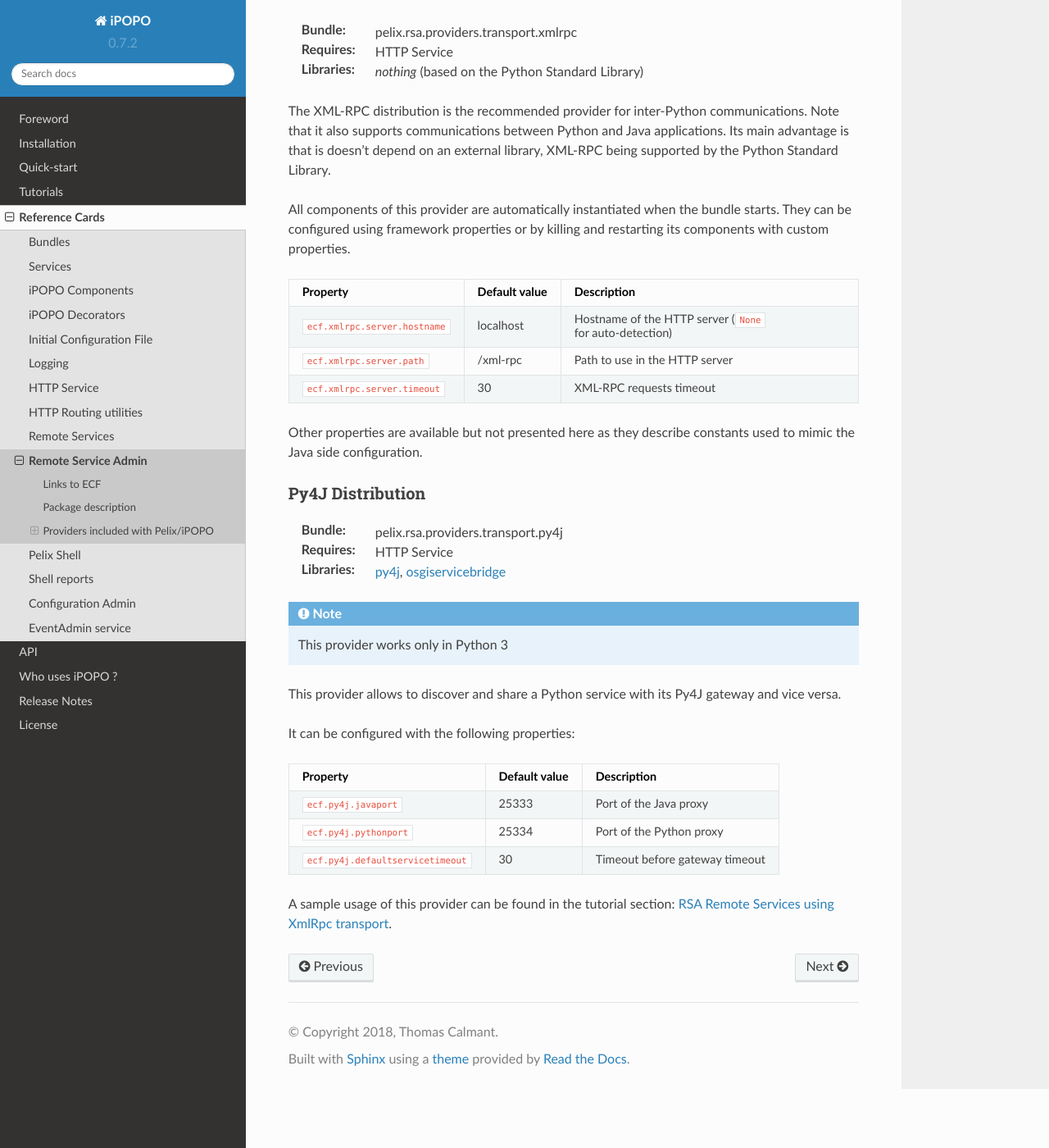
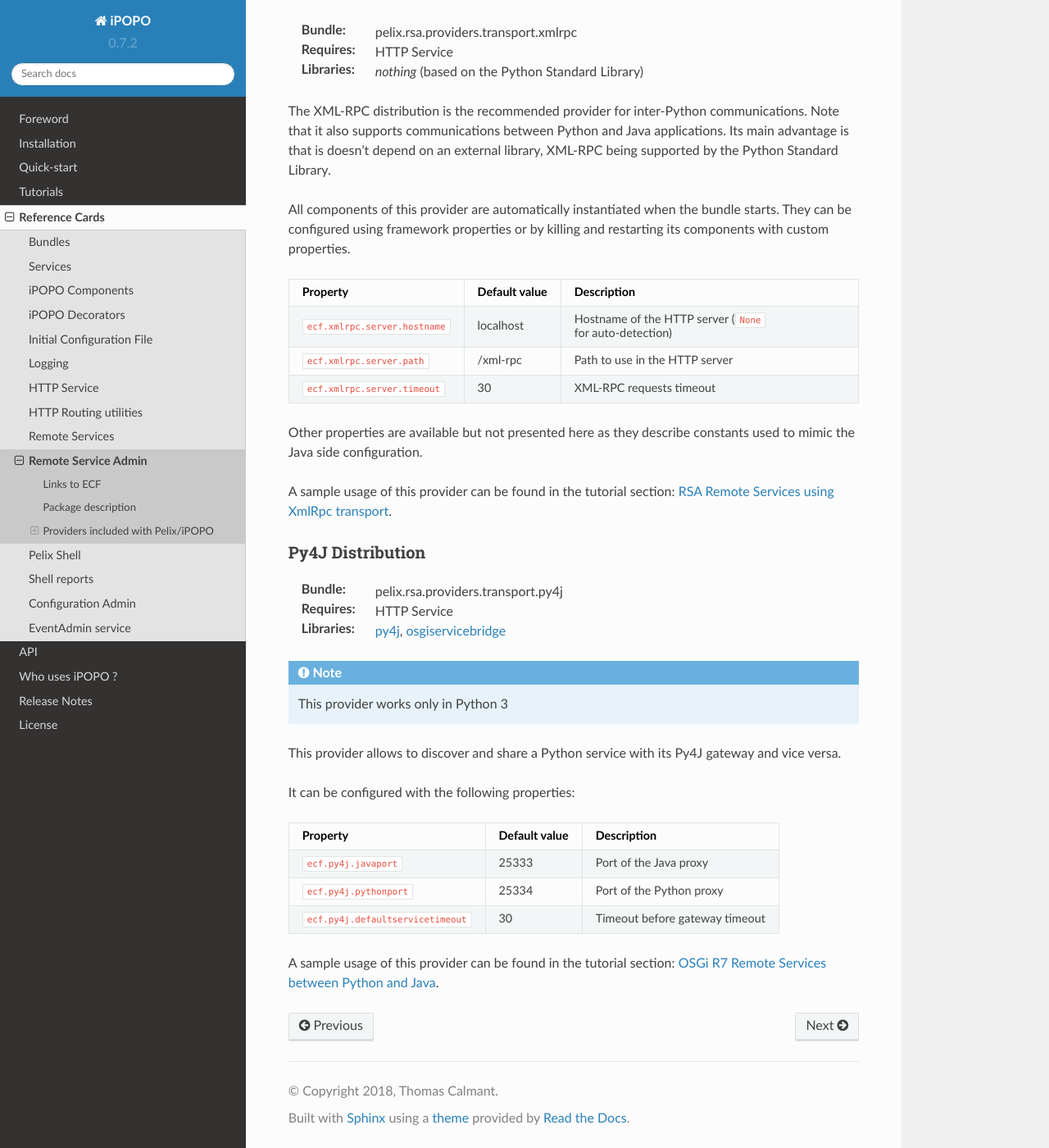
Before and after one commit to tcalmant/ipopo, a Sphinx documentation site: the page built from docs/refcards/rsa.rst, in a window 1280 px wide and 1400 px high, scrolled down 1978 px. Shown: the whole window at 82% size. Built offline with Sphinx 7.4.7 and the Read the Docs theme 2.0.0, drawn with Linux system fonts in a browser that asks for light colours; pages that are not in the unit, such as notebooks, are missing from menus.

Commit message:
Fixed link & ref in RSA tutorials

```diff
--- a/docs/refcards/rsa.rst
+++ b/docs/refcards/rsa.rst
@@ -122,6 +122,9 @@ Property                       Default value Description
 Other properties are available but not presented here as they describe constants
 used to mimic the Java side configuration.
 
+A sample usage of this provider can be found in the tutorial section:
+:ref:`rsa_tutorial_xmlrpc`.
+
 Py4J Distribution
 -----------------
 
--- a/docs/tutorials/rsa_pythonjava.rst
+++ b/docs/tutorials/rsa_pythonjava.rst
@@ -1,6 +1,6 @@
 .. OSGi R7 Remote Services between Python and Java
 
-.. _rsa_tutorial:
+.. _rsa_tutorial_py4j:
 
 OSGi R7 Remote Services between Python and Java
 ###############################################
```
Also changed, not shown: other parts of docs/refcards/rsa.rst (+1 -1 lines), docs/tutorials/rsa_xmlrpc.rst (+4 -3 lines).
